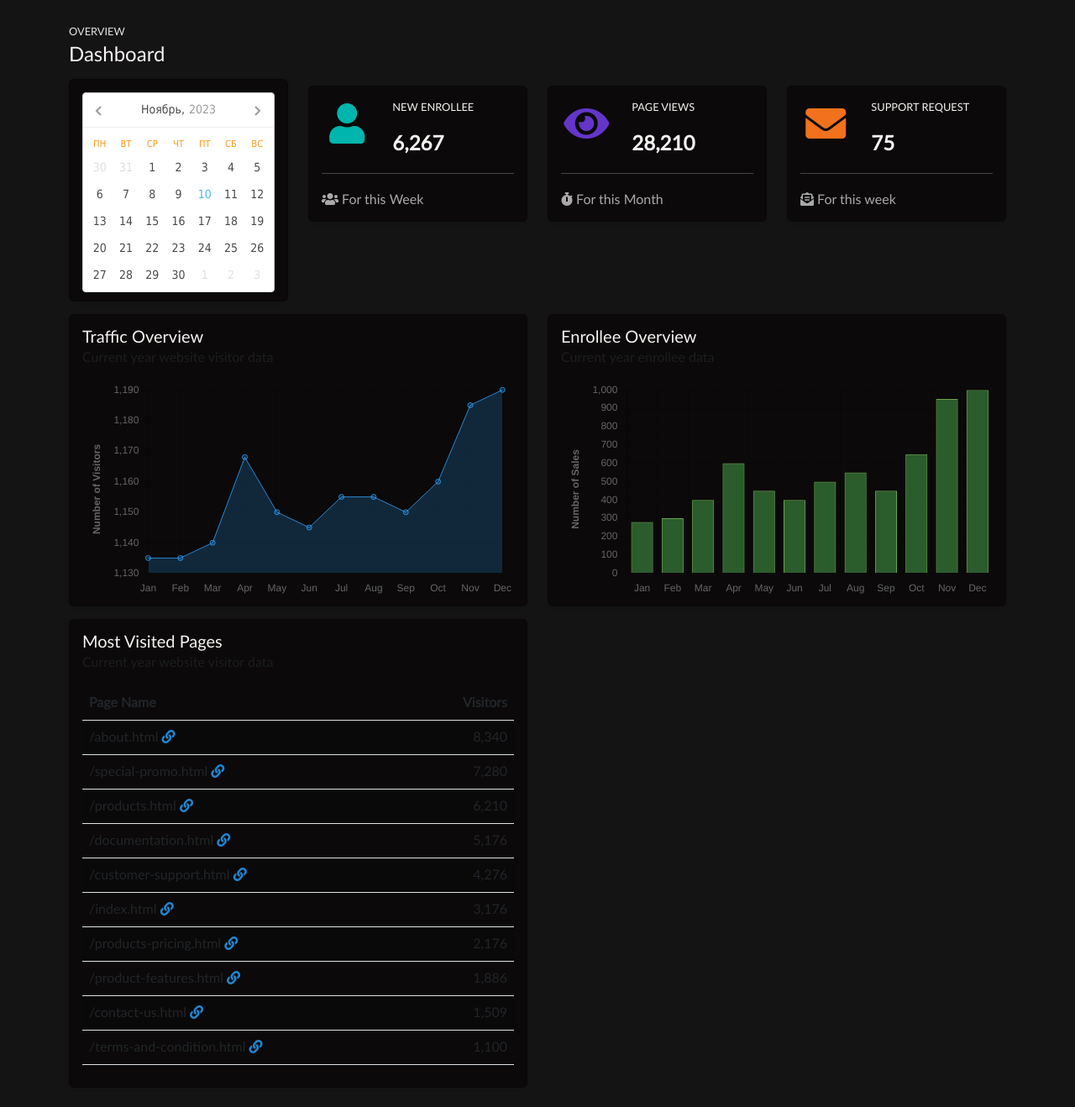
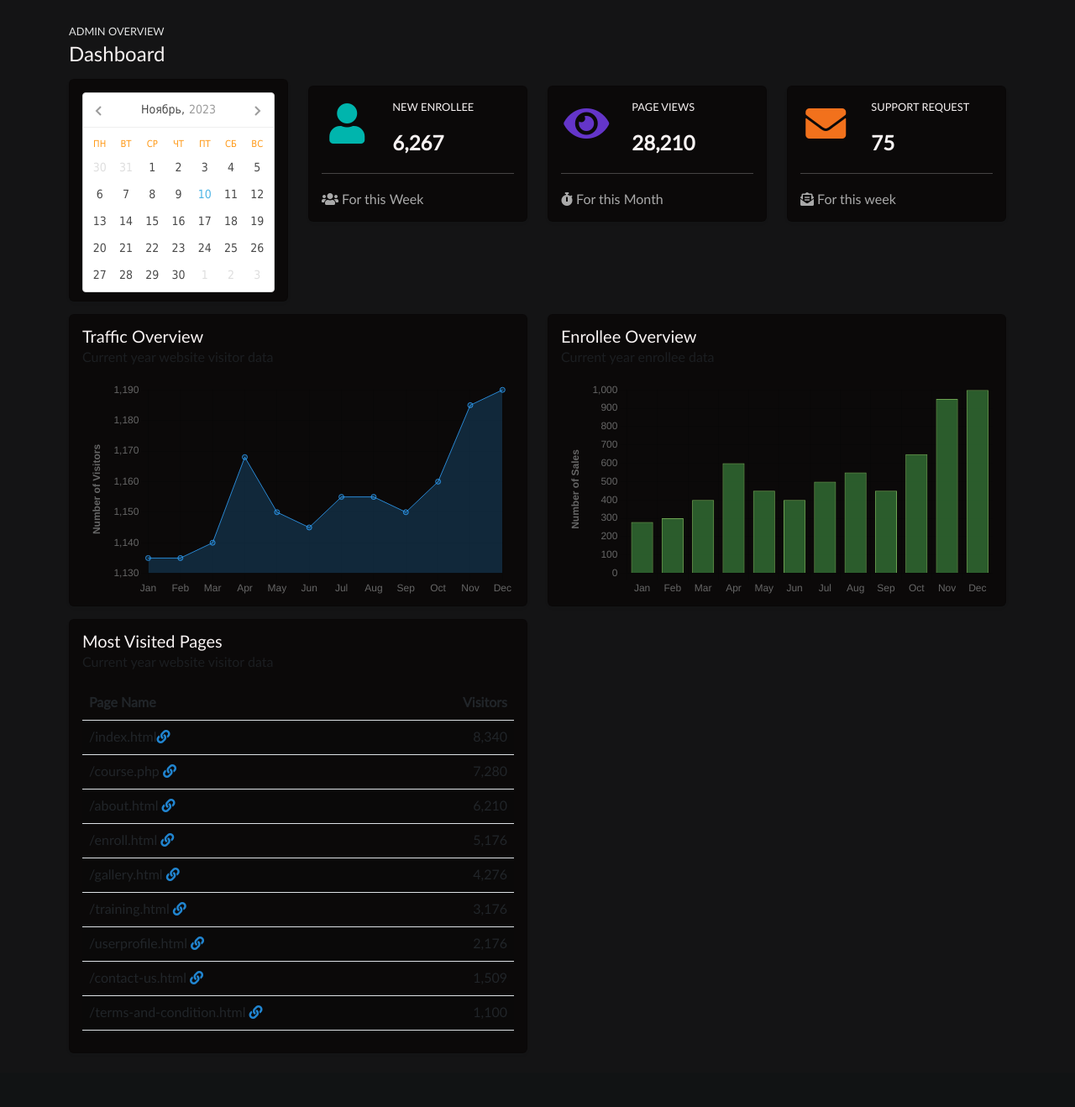
Before and after one commit to Blackfairy/erovoutikalms, a PHP site: page /admin.html in a window 1280 px wide. Shown: the part 56-1374 px from the top of the page at 84% size. After the commit the page ends 1310 px from the top, so only its background shows below. Run offline with PHP 8.4, Linux system fonts and the light colour scheme; some libraries are stand-ins or nearby versions.

Commit message:
edited admin function

```diff
--- a/admin.html
+++ b/admin.html
@@ -32,9 +32,6 @@
                 </li>
                 <li>
                     <a href="admin_courses_overview.html"><i class="fas fa-chart-bar"></i> Courses Table</a>
-                </li>
-                <li>
-                    <a href="icons.html"><i class="fas fa-icons"></i> Icons</a>
                 </li>
                 <li>
                     <a href="#pagesmenu" data-bs-toggle="collapse" aria-expanded="false" class="dropdown-toggle no-caret-down"><i class="fas fa-copy"></i> Pages</a>
@@ -105,7 +102,7 @@
                 <div class="container">
                     <div class="row">
                         <div class="col-md-12 page-header">
-                            <div class="page-pretitle">Overview</div>
+                            <div class="page-pretitle">Admin Overview</div>
                             <h2 class="page-title">Dashboard</h2>
                         </div>
                     </div>
@@ -241,43 +238,39 @@
                                             </thead>
                                             <tbody>
                                                 <tr>
-                                                    <td>/about.html <a href="#"><i class="fas fa-link blue"></i></a></td>
+                                                    <td>/index.html<a href="/homepage/index.html"><i class="fas fa-link blue"></i></a></td>
                                                     <td class="text-end">8,340</td>
                                                 </tr>
                                                 <tr>
-                                                    <td>/special-promo.html <a href="#"><i class="fas fa-link blue"></i></a></td>
+                                                    <td>/course.php <a href="/courses.php"><i class="fas fa-link blue"></i></a></td>
                                                     <td class="text-end">7,280</td>
                                                 </tr>
                                                 <tr>
-                                                    <td>/products.html <a href="#"><i class="fas fa-link blue"></i></a></td>
+                                                    <td>/about.html <a href="/homepage/about.html"><i class="fas fa-link blue"></i></a></td>
                                                     <td class="text-end">6,210</td>
                                                 </tr>
                                                 <tr>
-                                                    <td>/documentation.html <a href="#"><i class="fas fa-link blue"></i></a></td>
+                                                    <td>/enroll.html <a href="/homepage/enroll.html"><i class="fas fa-link blue"></i></a></td>
                                                     <td class="text-end">5,176</td>
                                                 </tr>
                                                 <tr>
-                                                    <td>/customer-support.html <a href="#"><i class="fas fa-link blue"></i></a></td>
+                                                    <td>/gallery.html <a href="/homepage/gallery.html"><i class="fas fa-link blue"></i></a></td>
                                                     <td class="text-end">4,276</td>
                                                 </tr>
                                                 <tr>
-                                                    <td>/index.html <a href="#"><i class="fas fa-link blue"></i></a></td>
+                                                    <td>/training.html <a href="/homepage/training.html"><i class="fas fa-link blue"></i></a></td>
                                                     <td class="text-end">3,176</td>
                                                 </tr>
                                                 <tr>
-                                                    <td>/products-pricing.html <a href="#"><i class="fas fa-link blue"></i></a></td>
+                                                    <td>/userprofile.html <a href="/homepage/userprofile.html"><i class="fas fa-link blue"></i></a></td>
                                                     <td class="text-end">2,176</td>
                                                 </tr>
                                                 <tr>
-                                                    <td>/product-features.html <a href="#"><i class="fas fa-link blue"></i></a></td>
-                                                    <td class="text-end">1,886</td>
-                                                </tr>
-                                                <tr>
-                                                    <td>/contact-us.html <a href="#"><i class="fas fa-link blue"></i></a></td>
+                                                    <td>/contact-us.html <a href="/homepage/index.html"><i class="fas fa-link blue"></i></a></td>
                                                     <td class="text-end">1,509</td>
                                                 </tr>
                                                 <tr>
-                                                    <td>/terms-and-condition.html <a href="#"><i class="fas fa-link blue"></i></a></td>
+                                                    <td>/terms-and-condition.html <a href="/homepage/index.html"><i class="fas fa-link blue"></i></a></td>
                                                     <td class="text-end">1,100</td>
                                                 </tr>
                                             </tbody>
--- a/homepage/index.html
+++ b/homepage/index.html
@@ -77,7 +77,7 @@
                                 <div class="dropdown-menu rounded">
                                     <a href="#" class="dropdown-item">Certificates</a>
                                     <a href="verify.html" class="dropdown-item">Verify Certificates</a>
-                                    <a href="login.html" class="dropdown-item">Login</a>
+                                    <a href="../login_signup.php" class="dropdown-item">Login</a>
                                 </div>
                             </div>
                         </div>
```
Also changed, not shown: admin_user_overview.php (renamed from admin_user_overview.html, +52 -78 lines).
